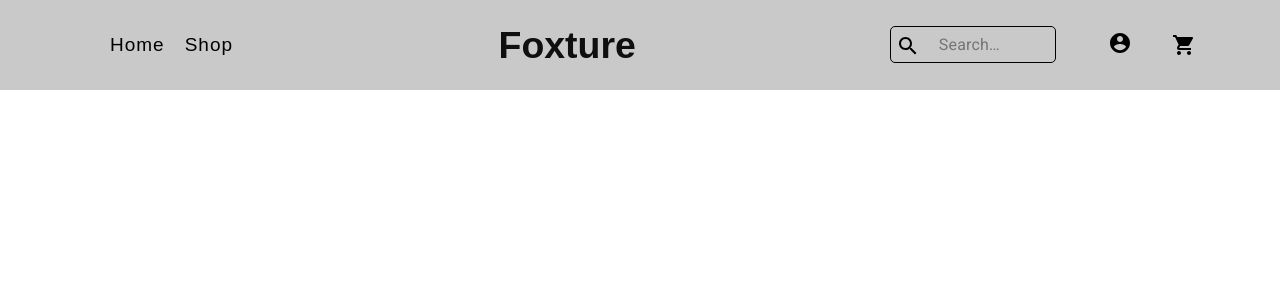
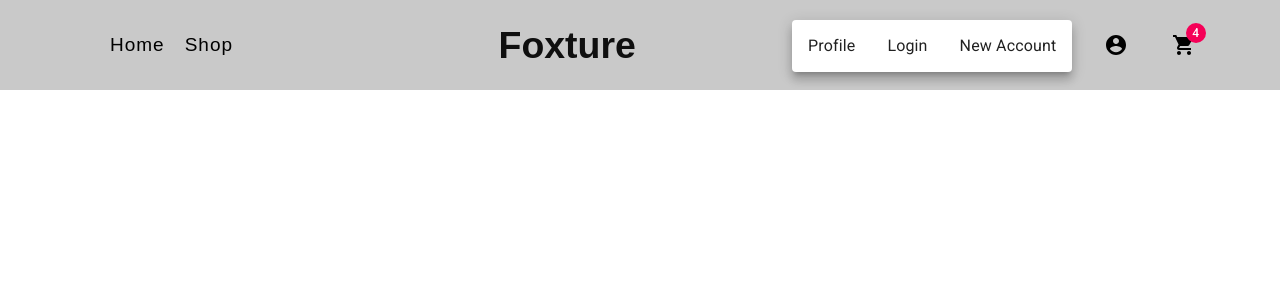
Before and after one commit to sameers-b/foxture-template-react, a React (Create React App) app: page / in a window 1280 px wide. Both pictures are taken after a click on the button 1067 px from the left and 45 px from the top of the page. Shown: the top 300 px of the page. Built offline with nearby package versions, Linux system fonts and the light colour scheme; the HTML template or start-up script is replaced by a standard one.

Commit message:
badge-change

```diff
--- a/src/Components/Header/Header.css
+++ b/src/Components/Header/Header.css
@@ -82,11 +82,3 @@
  header .search {
    position: relative;
  }
- .search {
-   margin-top: 35px;
- }
- .profile {
-   width: 40px;
-   text-align: center;
-   padding-top: 10px;
- }
--- a/src/Components/Header/Header.js
+++ b/src/Components/Header/Header.js
@@ -1,26 +1,25 @@
 import React from "react";
-import './Header.css'
+import "./Header.css";
 import InputBase from "@material-ui/core/InputBase";
 import { alpha, makeStyles } from "@material-ui/core/styles";
 import SearchIcon from "@material-ui/icons/Search";
 import IconButton from "@material-ui/core/IconButton";
 import AccountCircle from "@material-ui/icons/AccountCircle";
 import ShoppingCartIcon from "@material-ui/icons/ShoppingCart";
+import Menu from "@material-ui/core/Menu";
+import MenuItem from "@material-ui/core/MenuItem";
+import Badge from "@material-ui/core/Badge";
+
 
 const useStyles = makeStyles((theme) => ({
-  search: {
-    position: "relative",
-    borderRadius: theme.shape.borderRadius,
-    backgroundColor: alpha(theme.palette.common.white, 0.15),
-    "&:hover": {
-      backgroundColor: alpha(theme.palette.common.white, 0.25),
+  root: {
+    flexGrow: 1,
   },
-    marginLeft: 0,
-    width: "100%",
-    [theme.breakpoints.up("sm")]: {
-      marginLeft: theme.spacing(1),
-      width: "auto",
+  menuButton: {
+    marginRight: theme.spacing(2),
   },
+  title: {
+    flexGrow: 1,
   },
   searchIcon: {
     padding: theme.spacing(0, 2),
@@ -36,7 +35,6 @@ const useStyles = makeStyles((theme) => ({
   },
   inputInput: {
     padding: theme.spacing(1, 1, 1, 0),
-    // vertical padding + font size from searchIcon
     paddingLeft: `calc(1em + ${theme.spacing(4)}px)`,
     transition: theme.transitions.create("width"),
     width: "100%",
@@ -51,23 +49,18 @@ const useStyles = makeStyles((theme) => ({
   },
 }));
 
-
 const Header = () => {
   const classes = useStyles();
   const [anchorEl, setAnchorEl] = React.useState(null);
   const open = Boolean(anchorEl);
 
-    const handleChange = (event) => {
-      setAuth(event.target.checked);
-    };
-
   const handleMenu = (event) => {
     setAnchorEl(event.currentTarget);
   };
-
   const handleClose = () => {
     setAnchorEl(null);
   };
+
   return (
     <>
       <header>
@@ -113,9 +106,34 @@ const Header = () => {
               ></IconButton>
             </li>
             <li>
-              <div className="profile">
+              <IconButton
+                aria-label="account of current user"
+                aria-controls="menu-appbar"
+                aria-haspopup="true"
+                onClick={handleMenu}
+                color="inherit"
+              >
                 <AccountCircle />
-              </div>
+              </IconButton>
+              <Menu
+                id="menu-appbar"
+                anchorEl={anchorEl}
+                anchorOrigin={{
+                  vertical: "top",
+                  horizontal: "right",
+                }}
+                keepMounted
+                transformOrigin={{
+                  vertical: "top",
+                  horizontal: "right",
+                }}
+                open={open}
+                onClose={handleClose}
+              >
+                <MenuItem onClick={handleClose}>Profile</MenuItem>
+                <MenuItem onClick={handleClose}>Login</MenuItem>
+                <MenuItem onClick={handleClose}>New Account</MenuItem>
+              </Menu>
             </li>
             <li>
               <IconButton
@@ -125,14 +143,16 @@ const Header = () => {
                 onClick={handleMenu}
                 color="inherit"
               >
+              <Badge badgeContent={4} color="secondary">
                 <ShoppingCartIcon />
+                </Badge>
               </IconButton>
             </li>
           </ul>
         </nav>
       </header>
     </>
-    )
-}
+  );
+};
 
-export default Header
+export default Header;
```
Lines whose indentation alone changed are shown as unchanged.
